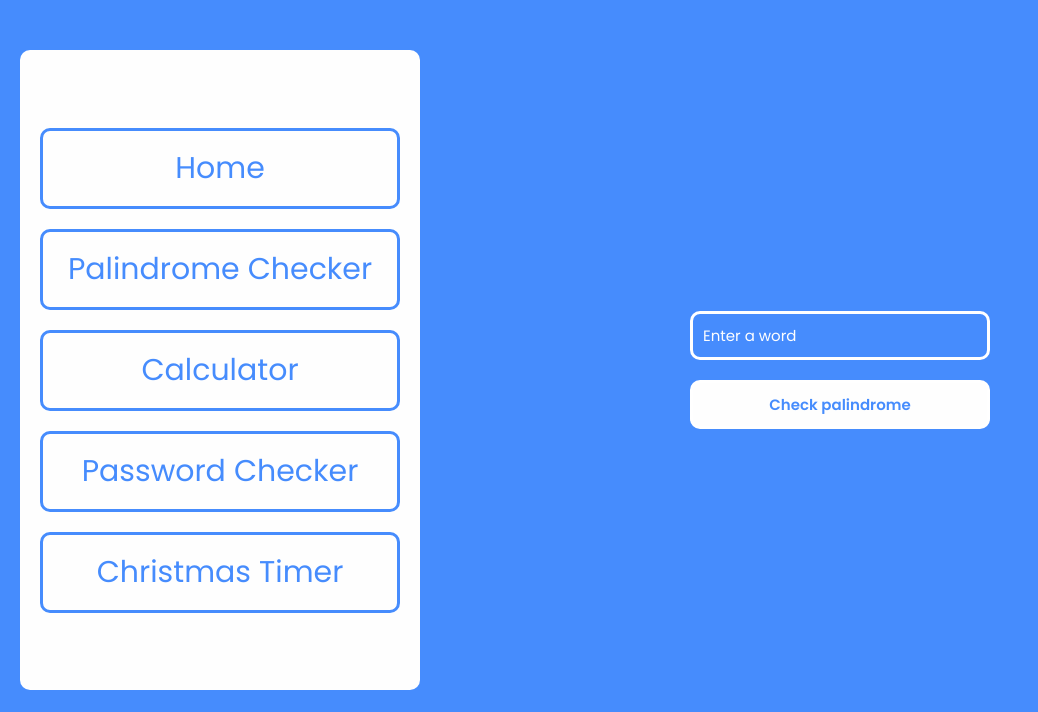
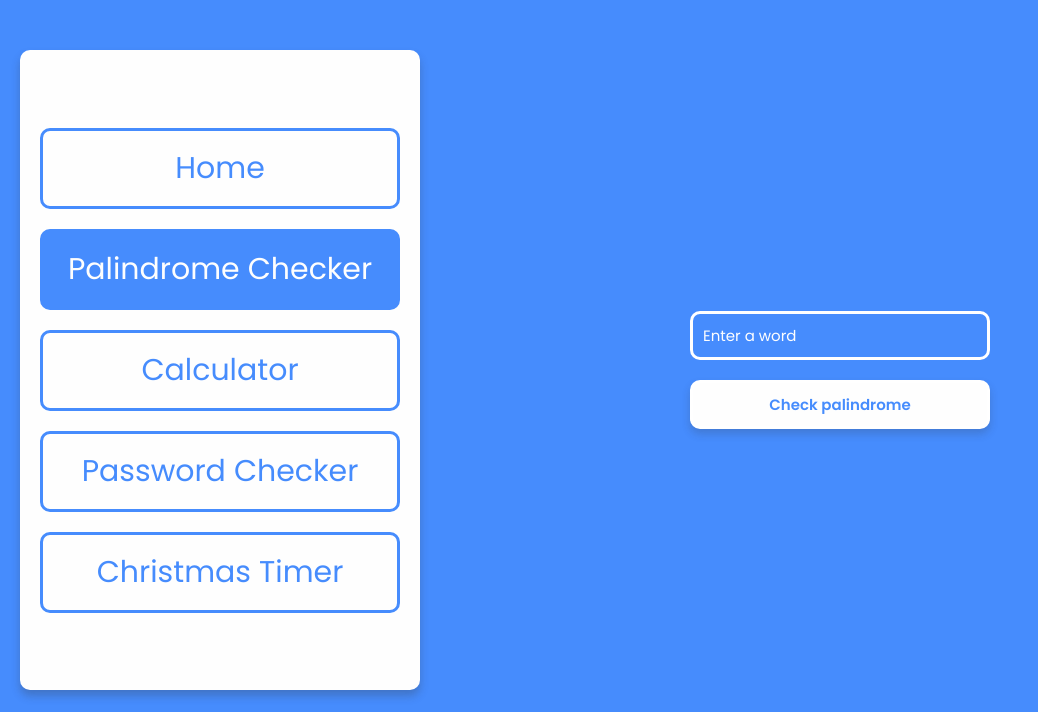
Before and after one commit to 18jad/php-api, a PHP site: page /palindrome-checker.php in a window 1280 px wide. Shown: the part 88-800 px from the top of the page, without its empty margins (0-1038 px from the left). Run offline with PHP 8.4, Linux system fonts and the light colour scheme.

Commit message:
Improved and added styling

```diff
--- a/calculator.php
+++ b/calculator.php
@@ -17,7 +17,7 @@
         <nav>
             <a href="./index.php">Home</a>
             <a href="./palindrome-checker.php">Palindrome Checker</a>
-            <a href="./calculator.php">Calculator</a>
+            <a href="./calculator.php" class="active">Calculator</a>
             <a href="./password-checker.php">Password Checker</a>
             <a href="./christmas.php">Christmas Timer</a>
         </nav>
--- a/christmas.php
+++ b/christmas.php
@@ -19,7 +19,7 @@
             <a href="./palindrome-checker.php">Palindrome Checker</a>
             <a href="./calculator.php">Calculator</a>
             <a href="./password-checker.php">Password Checker</a>
-            <a href="./christmas.php">Christmas Timer</a>
+            <a href="./christmas.php" class="active">Christmas Timer</a>
         </nav>
         <div class="form-section">
             <form action="./apis/christmas-timer.php" method="get">
--- a/index.php
+++ b/index.php
@@ -15,14 +15,14 @@
     </header>
     <main>
         <nav>
-            <a href="./index.php">Home</a>
+            <a href="./index.php" class="active">Home</a>
             <a href="./palindrome-checker.php">Palindrome Checker</a>
             <a href="./calculator.php">Calculator</a>
             <a href="./password-checker.php">Password Checker</a>
             <a href="./christmas.php">Christmas Timer</a>
         </nav>
         <div class="form-section">
-            <h1>Welcome to Useless Tools, here you will find the most useless tools that you will never use.</h1>
+            <h1>Welcome to Useless Tools, here you will find <br />the most useless tools that you will never use :D</h1>
         </div>
     </main>
 </body>
--- a/palindrome-checker.php
+++ b/palindrome-checker.php
@@ -6,7 +6,7 @@
     <meta http-equiv="X-UA-Compatible" content="IE=edge">
     <meta name="viewport" content="width=device-width, initial-scale=1.0">
     <link rel="stylesheet" href="./styles/style.css">
-    <title>Document</title>
+    <title>Palindrome Checker</title>
 </head>
 
 <body>
@@ -16,7 +16,7 @@
     <main>
         <nav>
             <a href="./index.php">Home</a>
-            <a href="./palindrome-checker.php">Palindrome Checker</a>
+            <a href="./palindrome-checker.php" class="active">Palindrome Checker</a>
             <a href="./calculator.php">Calculator</a>
             <a href="./password-checker.php">Password Checker</a>
             <a href="./christmas.php">Christmas Timer</a>
--- a/password-checker.php
+++ b/password-checker.php
@@ -18,7 +18,7 @@
             <a href="./index.php">Home</a>
             <a href="./palindrome-checker.php">Palindrome Checker</a>
             <a href="./calculator.php">Calculator</a>
-            <a href="./password-checker.php">Password Checker</a>
+            <a href="./password-checker.php" class="active">Password Checker</a>
             <a href="./christmas.php">Christmas Timer</a>
         </nav>
         <div class="form-section">
--- a/styles/style.css
+++ b/styles/style.css
@@ -41,6 +41,7 @@ main nav {
   border-radius: 10px;
   text-align: center;
   gap: 20px;
+  box-shadow: 0 6px 9px #3334;
 }
 
 main nav a {
@@ -59,6 +60,11 @@ main nav a:hover {
   color: #fefefe;
 }
 
+main nav a.active {
+  background: rgb(70, 140, 253);
+  color: #fefefe;
+}
+
 .form-section {
   display: flex;
   align-items: center;
@@ -67,7 +73,6 @@ main nav a:hover {
   margin: auto;
 }
 .form-section h1 {
-  width: 60%;
   text-align: center;
   color: #fefefe;
 }
@@ -113,4 +118,11 @@ form button {
   font-weight: 600;
   cursor: pointer;
   color: rgb(70, 140, 253);
+  box-shadow: 0 5px 9px #3333;
+  transition: background 200ms ease-in-out, color 200ms ease-in-out;
 }
+
+form button:hover {
+  background: rgb(70, 140, 253);
+  color: #fefefe;
+}
```
